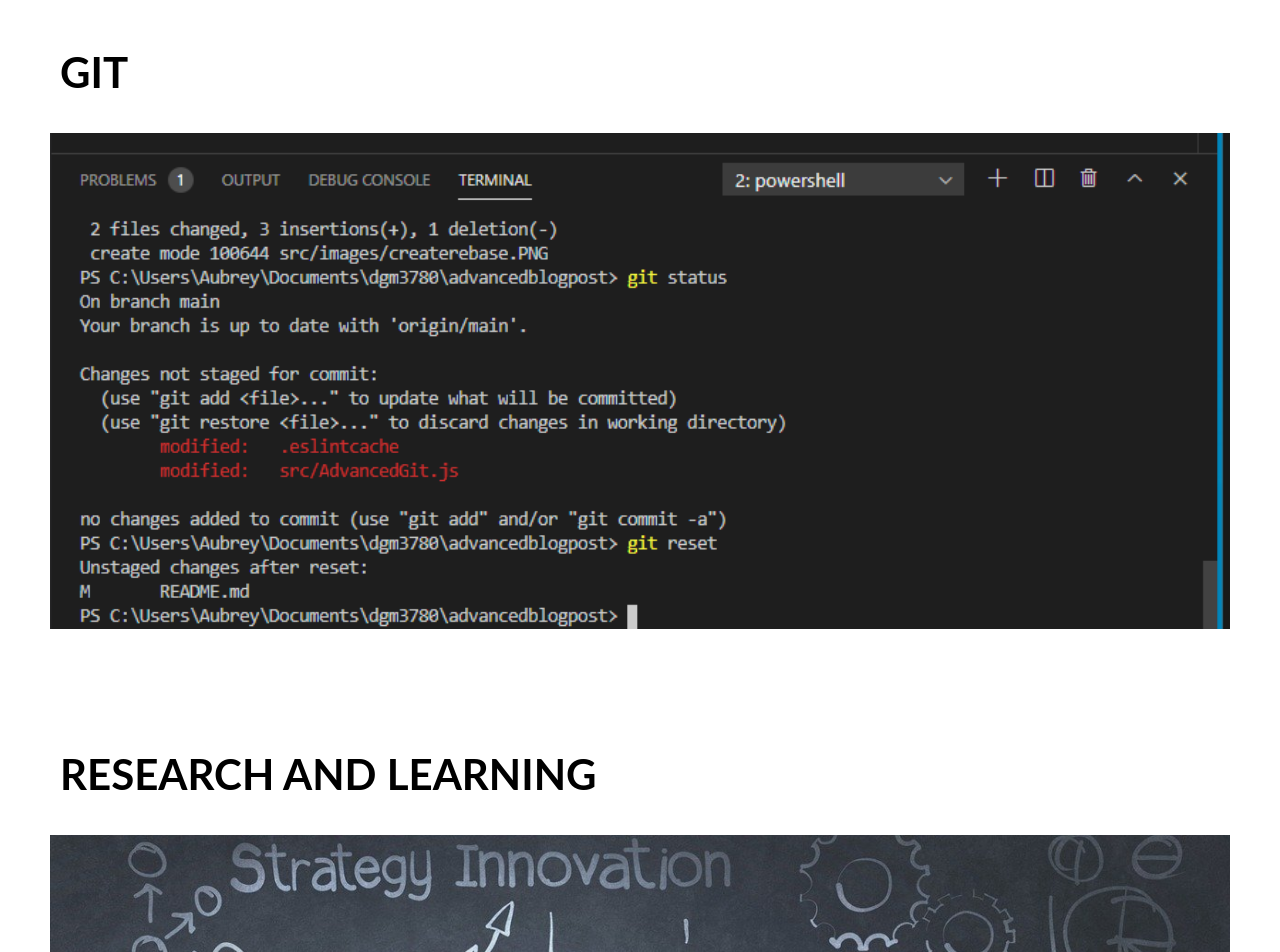
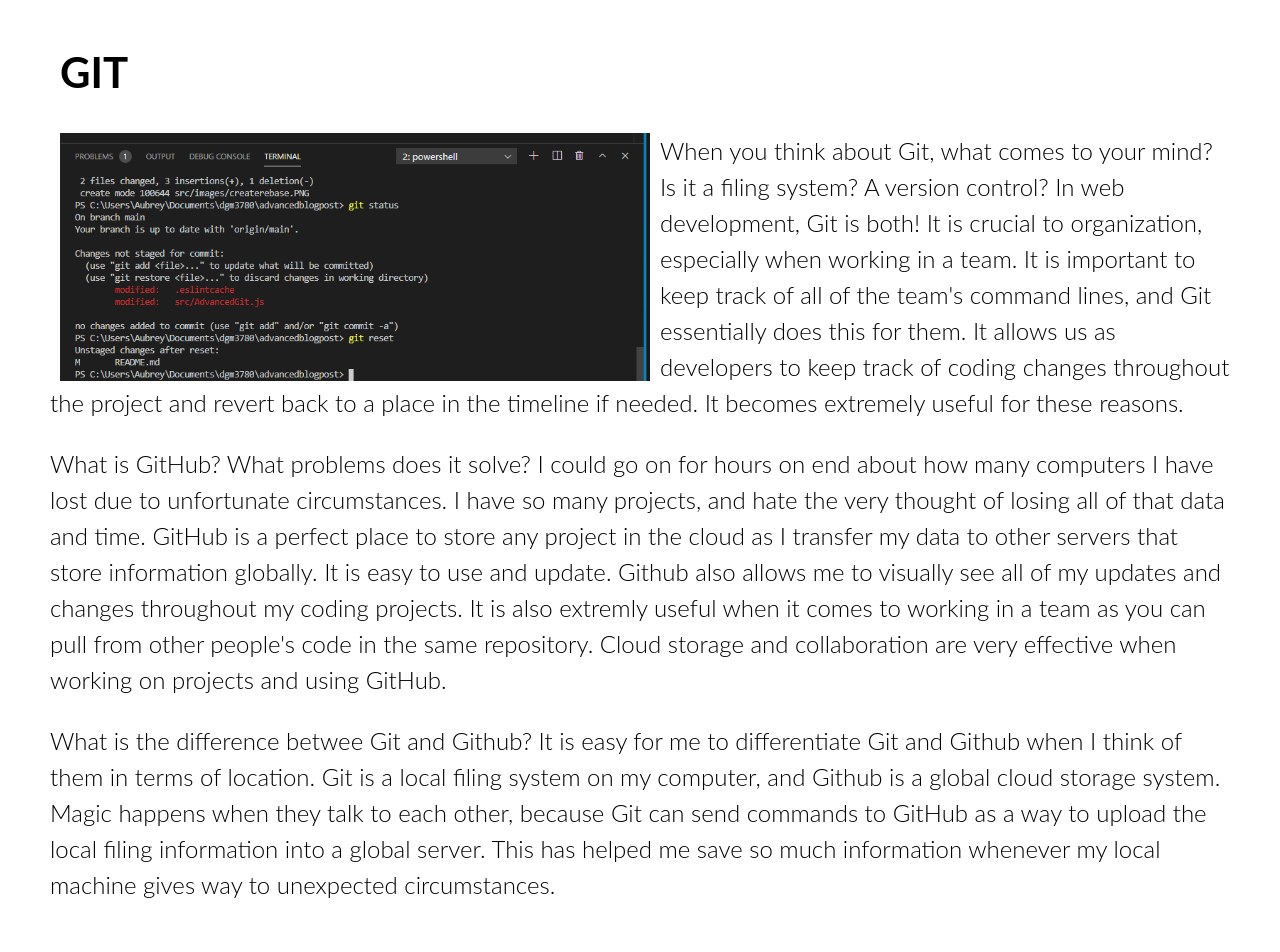
Before and after one commit to aubreyjonescreatives/react-blog, a React (Create React App) app: page / in a window 1280 px wide. Shown: the part 760-1712 px from the top of the page. Built offline with nearby package versions, Linux system fonts and the light colour scheme.

Commit message:
Add git blog info

```diff
--- a/src/Git.js
+++ b/src/Git.js
@@ -9,19 +9,32 @@
 
      <div class="main-1" id="git">
     <h1>GIT</h1>
-     <p><figure className="images"> <img src={GitImage} alt="Aubrey Jones About Me"></img></figure>
-
-
+     <p><figure className="gitImage"> <img src={GitImage} alt="Aubrey Jones About Me"></img></figure>
+      When you think about Git, what comes to your mind? Is it a filing system? A version control? In web development,
+      Git is both! It is crucial to organization, especially when working in a team. It is important to keep track of all of the team's
+      command lines, and Git essentially does this for them. It allows us as developers to keep track of coding changes
+      throughout the project and revert back to a place in the timeline if needed. It becomes extremely useful for these
+      reasons.
 
       </p>
       <p>
-
+      What is GitHub?
+      What problems does it solve?
+      I could go on for hours on end about how many computers I have lost due to unfortunate circumstances. I have so many projects, and hate
+      the very thought of losing all of that data and time. GitHub is a perfect place to store any project in the cloud as I transfer my data to
+      other servers that store information globally. It is easy to use and update. Github also allows me to visually see all of my
+      updates and changes throughout my coding projects. It is also extremly useful
+      when it comes to working in a team as you can pull from other people's code in the same repository. Cloud storage and collaboration are very
+      effective when working on projects and using GitHub.
 
 
         </p>
         <p>
+      What is the difference betwee Git and Github?
 
-
+      It is easy for me to differentiate Git and Github when I think of them in terms of location. Git is a local filing system on my computer, and Github is a global
+      cloud storage system. Magic happens when they talk to each other, because Git can send commands to GitHub as a way to upload the local filing information into
+      a global server. This has helped me save so much information whenever my local machine gives way to unexpected circumstances.
 
 
      </p>
--- a/src/css/BlogpostStyles.css
+++ b/src/css/BlogpostStyles.css
@@ -132,6 +132,13 @@
 
 figure.images img {
   width: 100%; }
+
+figure.gitImage {
+  width: 50%; }
+
+figure.gitImage img {
+  width: 100%;
+  float: right; }
 
 /* ------------------------ABOUT ME----------------------------- */
 .main-1 {
--- a/src/scss/_small-default.scss
+++ b/src/scss/_small-default.scss
@@ -105,6 +105,10 @@
 figure.images {width: 100%;}
 figure.images img {width: 100%;}
 
+
+
+figure.gitImage {width: 50%;}
+figure.gitImage img {width: 100%; float: right;}
 
 
 
```
Also changed, not shown: 1 other file (tests, documents, lock files or other folders).
